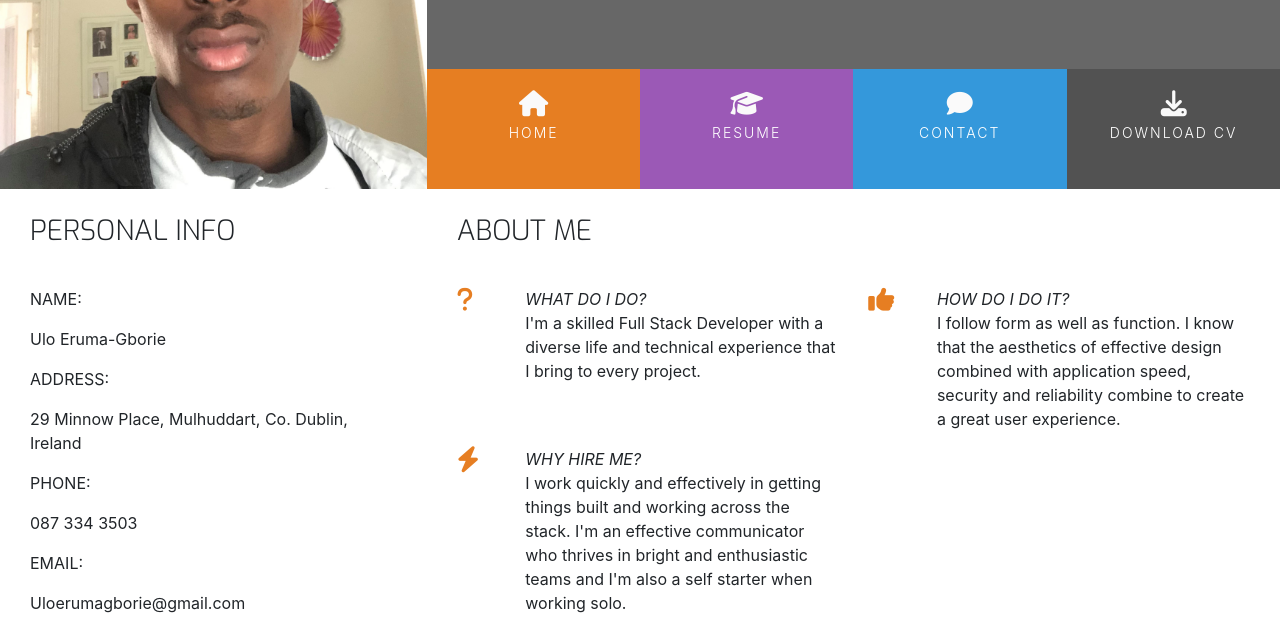
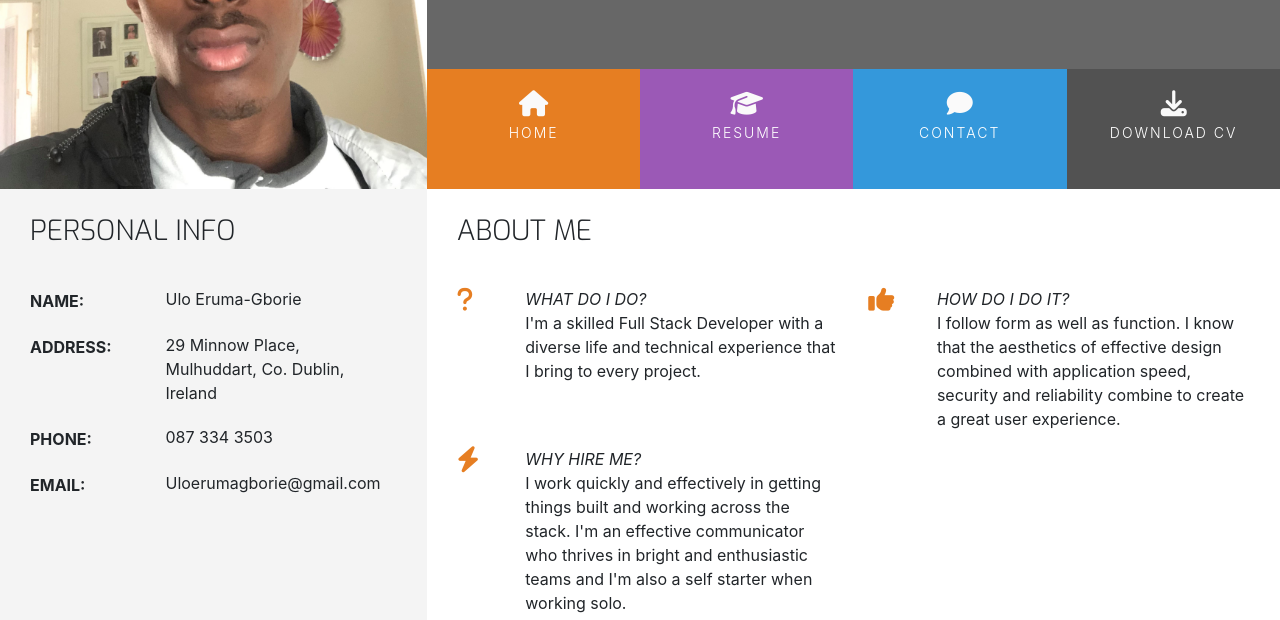
Before and after one commit to UloE-G/Bootstrap-resume, a plain HTML site: page index.html in a window 1280 px wide. Shown: the part 180-800 px from the top of the page. Drawn offline with nearby package versions, Linux system fonts and the light colour scheme.

Commit message:
Added new colors and skills section

```diff
--- a/assets/css/style.css
+++ b/assets/css/style.css
@@ -8,6 +8,10 @@
 
 .bg-color-three-reasons {
     background-color: #fff;
+}
+
+.bg-color-personal-info {
+    background-color: #f4f4f4;
 }
 
 .ui-menu-color-home {
@@ -218,3 +222,59 @@ footer {
 .three-reasons-heading {
     margin-bottom: 15px;
 }
+
+/* Personal Info */
+
+.personal-info-item {
+    margin-bottom: 20px;
+    display: block;
+    clear: both;
+}
+
+.personal-info-item .key,
+.personal-info-item .value {
+    padding-right: 8px;
+    display: inline-block;
+}
+
+.personal-info-item .key p,
+.personal-info-item .value p {
+    margin: 0;
+}
+
+.personal-info-item .key {
+    width: 30%;
+    margin-right: 21px;
+    padding-top: 2px;
+    vertical-align: top;
+}
+
+.personal-info-item .key p {
+    font-weight: 700;
+}
+
+.personal-info-item .value {
+    position: relative;
+    width: 60%;
+}
+
+/* Skills */
+
+.progress {
+    position: relative;
+    height: 25px;
+    margin-bottom: 4px;
+}
+
+.progress-type {
+    position: absolute;
+    left: 0px;
+    font-weight: 400;
+    padding: 3px 30px 2px 10px;
+    color: #fafafa;
+    background-color: rgba(25, 25, 25, 0.2);
+}
+
+.progress-section {
+    margin: 40px 20px;
+}
```
